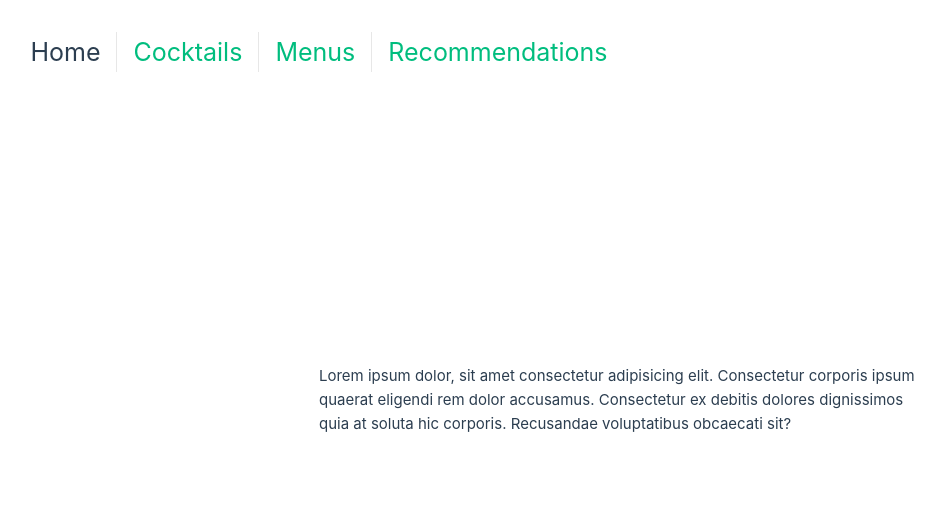
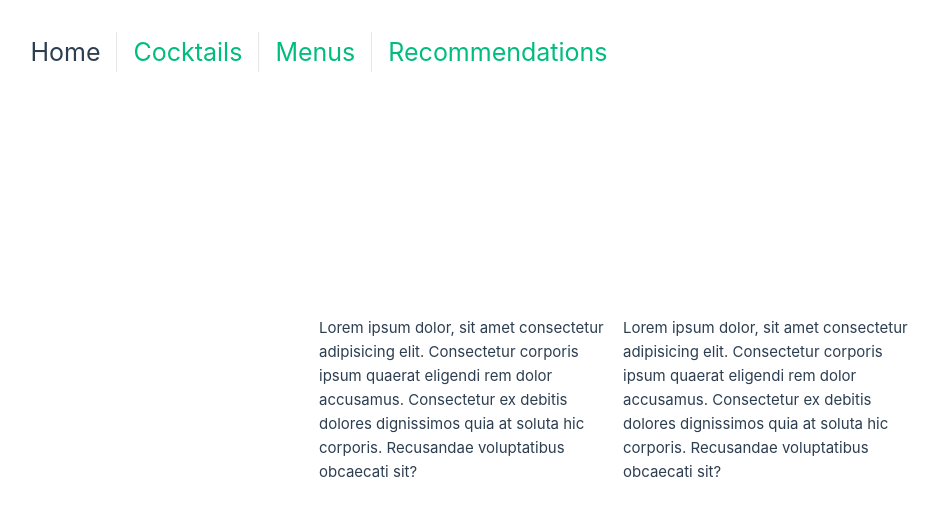
Before and after one commit to SaulixDev/proyectoPracticas, a Vue app: page / in a window 1280 px wide. Shown: the top 516 px of the page, without its empty margins (321-1266 px from the left). Built offline with nearby package versions, Linux system fonts and the light colour scheme.

Commit message:
homeview1

```diff
--- a/src/views/HomeView.vue
+++ b/src/views/HomeView.vue
@@ -1,10 +1,27 @@
 <template>
   <div>
+    <div>
+      <div>
+        <div>
+          <img src="" alt="">
           <p>Lorem ipsum dolor, sit amet consectetur adipisicing elit.
             Consectetur corporis ipsum quaerat eligendi rem dolor accusamus.
             Consectetur ex debitis dolores dignissimos quia at soluta hic corporis.
             Recusandae voluptatibus obcaecati sit?
           </p>
+        </div>
+      </div>
+      <div>
+        <div>
+          <img src="" alt="">
+          <p>Lorem ipsum dolor, sit amet consectetur adipisicing elit.
+            Consectetur corporis ipsum quaerat eligendi rem dolor accusamus.
+            Consectetur ex debitis dolores dignissimos quia at soluta hic corporis.
+            Recusandae voluptatibus obcaecati sit?
+          </p>
+        </div>
+      </div>
+    </div>
   </div>
 </template>
 
@@ -13,7 +30,7 @@
 </script>
 
 <style scoped>
-  div{
+div {
   display: flex;
   flex-direction: row;
   align-items: center;
```
Lines whose indentation alone changed are shown as unchanged.
